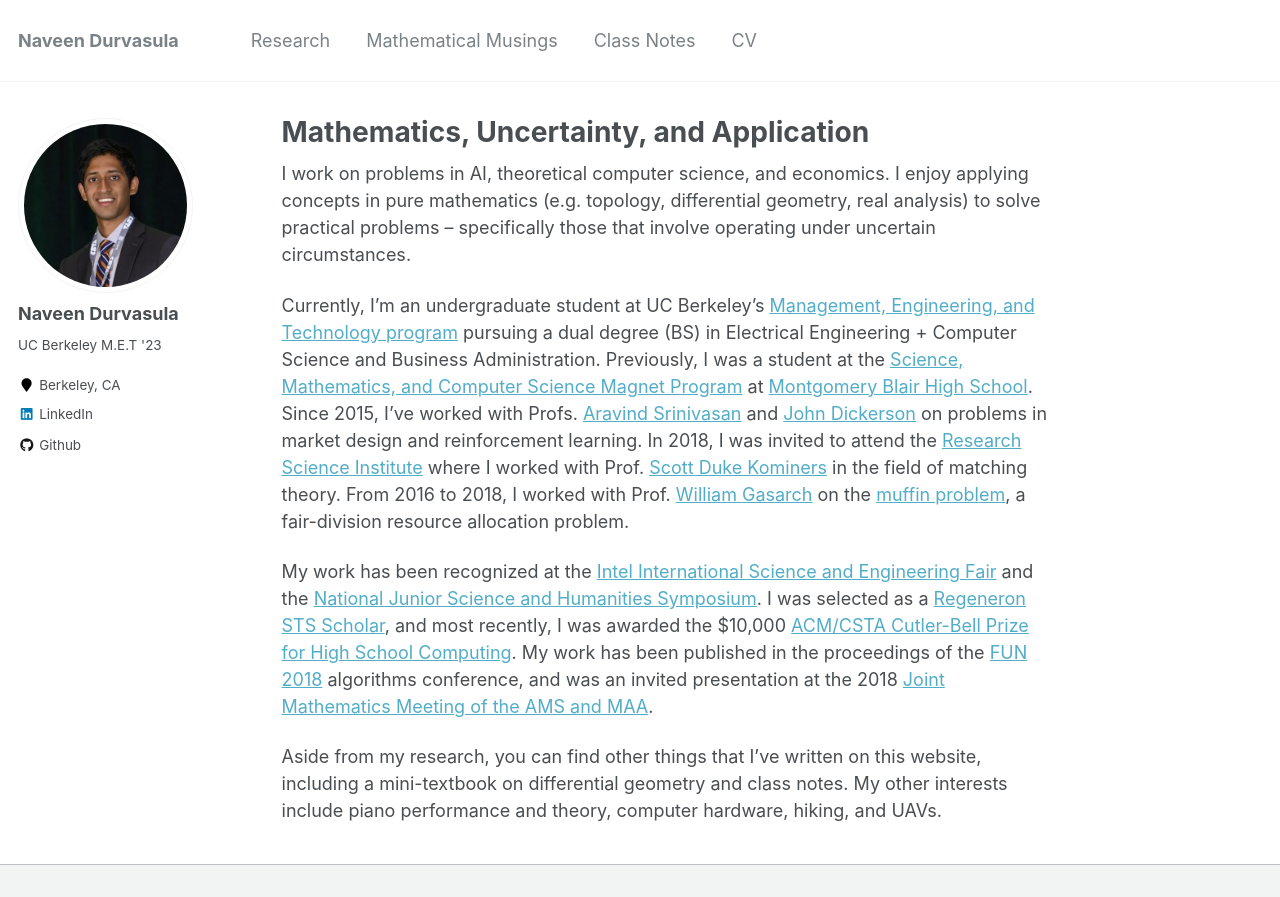
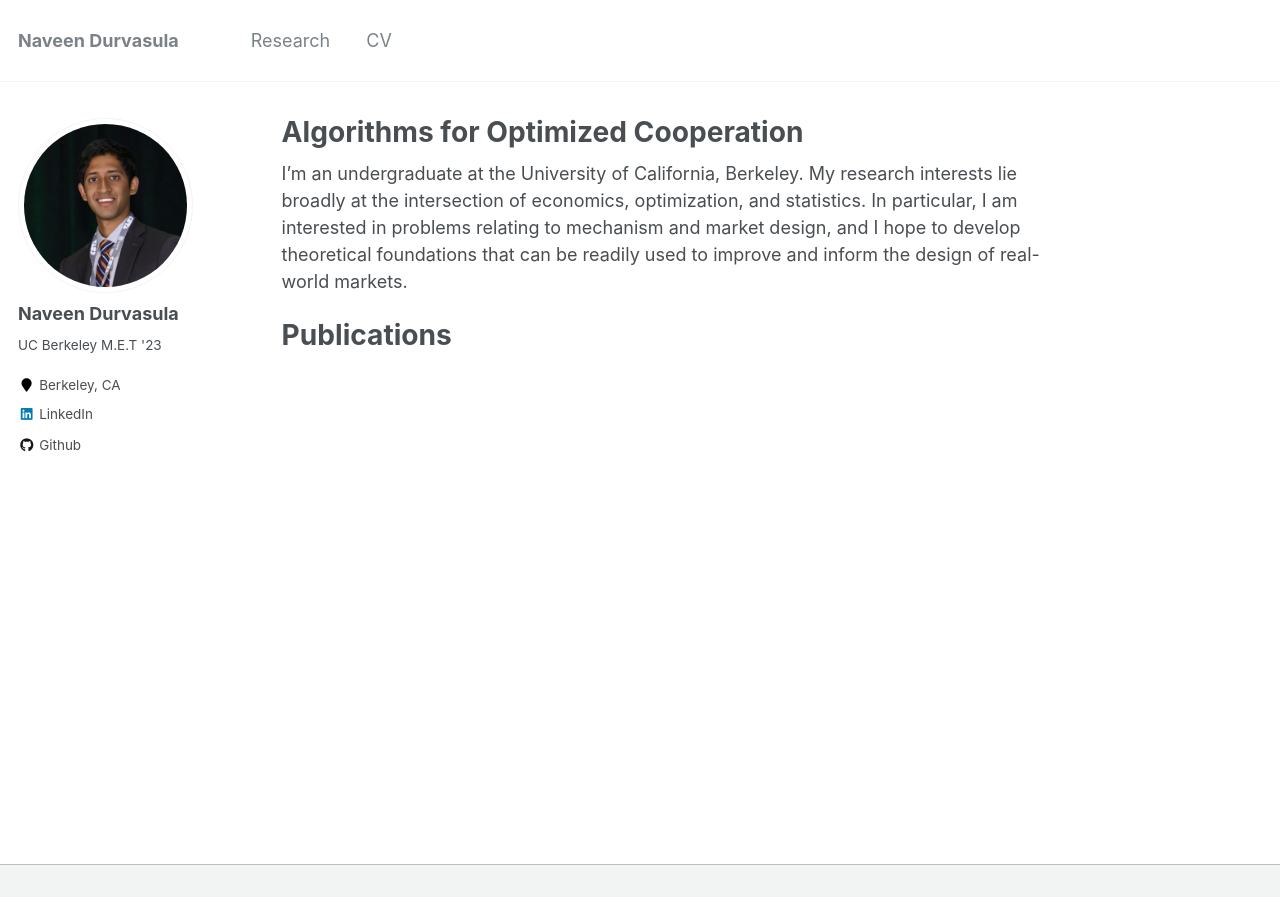
Before and after one commit to ndurvasula/ndurvasula.com, a Jekyll site: the page built from _pages/about.md, in a window 1280 px wide and 1037 px high, cut to the strip 0-897 px from the top of the window. Built offline with Jekyll 4.4.1, drawn with Linux system fonts in a browser that asks for light colours.

Commit message:
modify about

```diff
--- a/_data/navigation.yml
+++ b/_data/navigation.yml
@@ -3,14 +3,8 @@ main:
   - title: "Research"
     url: /publications/
 
-  - title: "Mathematical Musings"
-    url: /misc/
-
-  - title: "Class Notes"
-    url: /notes/
-
 #  - title: "Blog Posts"
 #    url: /year-archive/
 
   - title: "CV"
-    url: /cv/
+    url: /files/CV.pdf
--- a/_pages/about.md
+++ b/_pages/about.md
@@ -1,6 +1,6 @@
 ---
 permalink: /
-title: "Mathematics, Uncertainty, and Application"
+title: "Algorithms for Optimized Cooperation"
 excerpt: "About me"
 author_profile: true
 redirect_from:
@@ -8,10 +8,6 @@ redirect_from:
   - /about.html
 ---
 
-I work on problems in AI, theoretical computer science, and economics. I enjoy applying concepts in pure mathematics (e.g. topology, differential geometry, real analysis) to solve practical problems -- specifically those that involve operating under uncertain circumstances.
+I'm an undergraduate at the University of California, Berkeley. My research interests lie broadly at the intersection of economics, optimization, and statistics. In particular, I am interested in problems relating to mechanism and market design, and I hope to develop theoretical foundations that can be readily used to improve and inform the design of real-world markets.
 
-Currently, I'm an undergraduate student at UC Berkeley's [Management, Engineering, and Technology program](https://met.berkeley.edu/) pursuing a dual degree (BS) in Electrical Engineering + Computer Science and Business Administration. Previously, I was a student at the [Science, Mathematics, and Computer Science Magnet Program](https://mbhs.edu/departments/magnet/about.php) at [Montgomery Blair High School](https://mbhs.edu). Since 2015, I've worked with Profs. [Aravind Srinivasan](http://www.cs.umd.edu/~srin/) and [John Dickerson](http://jpdickerson.com/) on problems in market design and reinforcement learning. In 2018, I was invited to attend the [Research Science Institute](https://www.cee.org/research-science-institute) where I worked with Prof. [Scott Duke Kominers](http://scottkom.com/) in the field of matching theory. From 2016 to 2018, I worked with Prof. [William Gasarch](https://www.cs.umd.edu/users/gasarch/) on the [muffin problem](https://rjlipton.wordpress.com/2018/06/21/muffins-and-integers/), a fair-division resource allocation problem.
-
-My work has been recognized at the [Intel International Science and Engineering Fair](https://www.societyforscience.org/international-science-and-engineering-fair) and the [National Junior Science and Humanities Symposium](https://www.jshs.org/). I was selected as a [Regeneron STS Scholar](https://student.societyforscience.org/regeneron-sts), and most recently, I was awarded the $10,000 [ACM/CSTA Cutler-Bell Prize for High School Computing](https://awards.acm.org/cutler-bell). My work has been published in the proceedings of the [FUN 2018](https://sites.google.com/view/fun2018/) algorithms conference, and was an invited presentation at the 2018 [Joint Mathematics Meeting of the AMS and MAA](http://jointmathematicsmeetings.org/jmm).
-
-Aside from my research, you can find other things that I've written on this website, including a mini-textbook on differential geometry and class notes. My other interests include piano performance and theory, computer hardware, hiking, and UAVs.
+# Publications
```
Also changed, not shown: images/site-logo.png, 2 other files.
